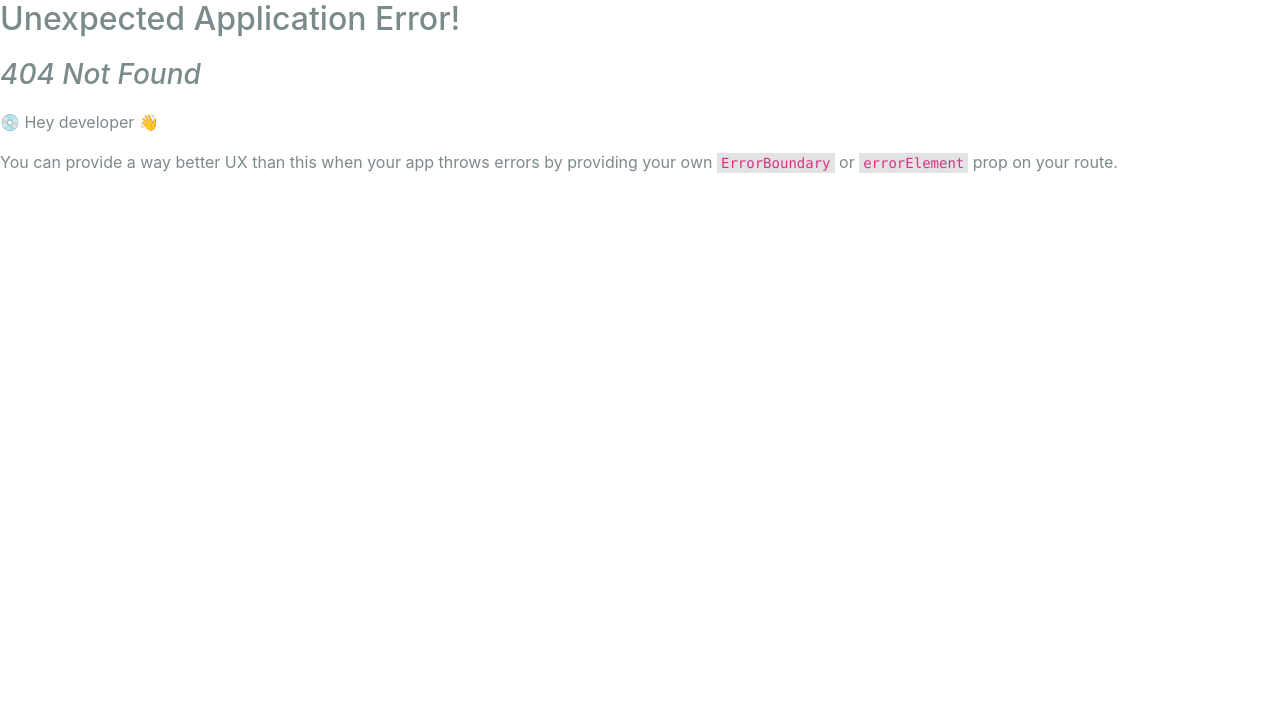
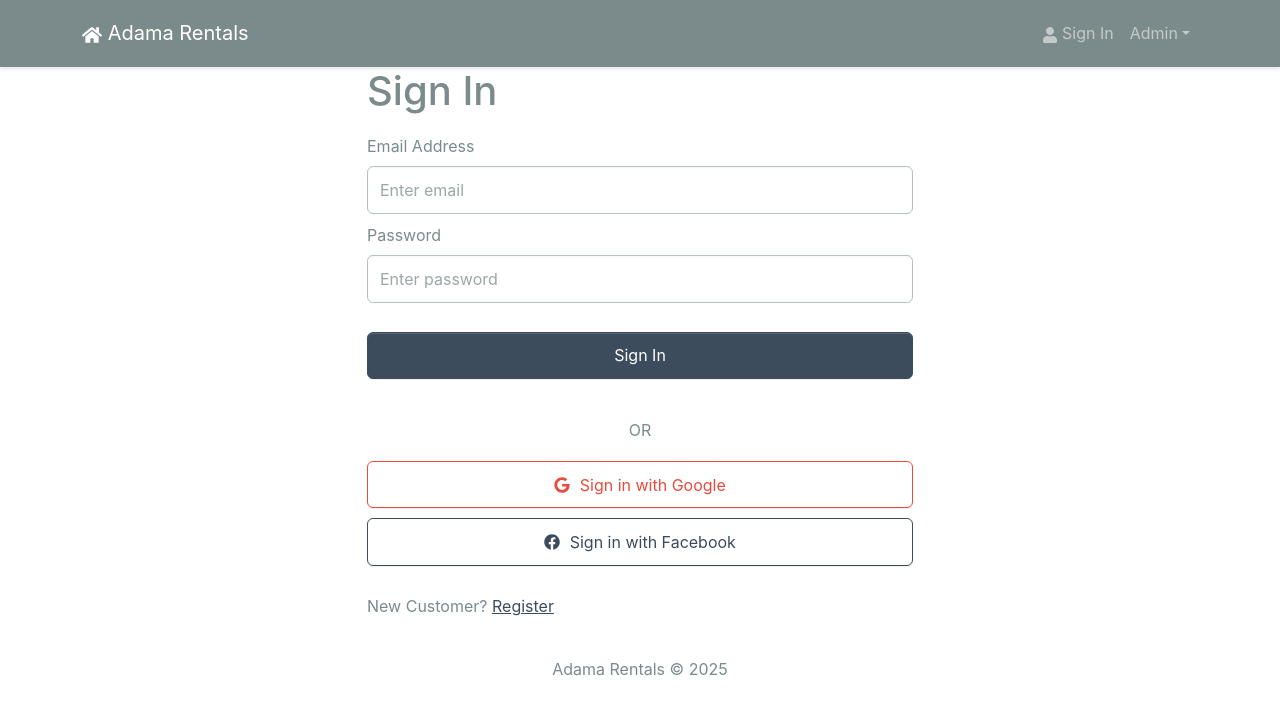
Before and after one commit to Amanbanti/RMS, a React (Create React App) app in the folder frontend/: page /login in a window 1280 px wide. Before the commit this address had no page. Shown: the top 714 px of the page. Built offline with nearby package versions, Linux system fonts and the light colour scheme.

Commit message:
login page UI commit

```diff
--- a/frontend/src/assets/styles/index.css
+++ b/frontend/src/assets/styles/index.css
@@ -48,3 +48,12 @@ code {
 .custom-scrollbar::-webkit-scrollbar-thumb:hover {
   background-color: #555; /* Darker on hover */
 }
+
+
+.divider:after,
+.divider:before {
+  content: "";
+  flex: 1;
+  height: 1px;
+  background: #eee;
+}
--- a/frontend/src/components/Footer.jsx
+++ b/frontend/src/components/Footer.jsx
@@ -6,15 +6,12 @@ const Footer   = () => {
   return (
     <footer>
         <Container>
+            <Row>
+                <Col className='text-center py-3' >
+                    <p> Adama Rentals &copy; {currentYear}</p>
 
-            <Row className="gx-0">
-              <Col
-                md={{ span: 9, offset: 3 }}
-                lg={{ span: 10, offset: 2 }}
-                className="text-center py-3 bg-dark text-white"
-              >
-                <p>&copy; 2024 Your Website. All rights reserved.</p>
-              </Col>
+                </Col>
+
             </Row>
         </Container>
 
--- /dev/null
+++ b/frontend/src/components/FormContainer.jsx
@@ -0,0 +1,17 @@
+import React, { Children } from 'react'
+import {Container ,Row, Col} from 'react-bootstrap'
+
+function FormContainer({children}) {
+  return (
+   <Container>
+    <Row className='justify-content-md-center'>
+        <Col x={12} md={6}>
+                {children}
+        </Col>
+
+    </Row>
+   </Container>
+  )
+}
+
+export default FormContainer
--- a/frontend/src/index.js
+++ b/frontend/src/index.js
@@ -8,20 +8,20 @@ import {
 } from 'react-router-dom'
 // import store from './store';
 // import { Provider } from 'react-redux';
-// import 'bootstrap/dist/css/bootstrap.min.css'
+import 'bootstrap/dist/css/bootstrap.min.css'
 import {HelmetProvider} from 'react-helmet-async'
 import './assets/styles/bootstrap.custom.css';
 import './assets/styles/index.css';
 import App from './App';
 import reportWebVitals from './reportWebVitals';
 import HomeScreen from './screens/HomeScreen';
-
+import LoginScreen from './screens/LoginScreen'
 const router =createBrowserRouter(
   createRoutesFromElements(
     <Route path="/" element={<App/>}>
           <Route index={true} path="/" element={<HomeScreen/>}/>
-          {/* <Route  path="/login" element={<LoginScreen/>}/>
-          <Route  path="/register" element={<RegisterScreen/>}/> */}
+         <Route  path="/login" element={<LoginScreen/>}/>
+           {/* <Route  path="/register" element={<RegisterScreen/>}/> */}
 
 
           {/* <Route path="" element={<PrivateRoute/>}>
--- /dev/null
+++ b/frontend/src/screens/LoginScreen.jsx
@@ -0,0 +1,87 @@
+import { useState } from 'react';
+import { Link } from 'react-router-dom';
+import { Form, Button, Row, Col } from 'react-bootstrap';
+import FormContainer from '../components/FormContainer';
+import { FaGoogle, FaFacebook } from 'react-icons/fa'; // Importing icons
+
+const LoginScreen = () => {
+  const [email, setEmail] = useState('');
+  const [password, setPassword] = useState('');
+
+  const handleGoogleSignIn = () => {
+    console.log('Google Sign-In clicked');
+    // Add Google authentication logic here
+  };
+
+  const handleFacebookSignIn = () => {
+    console.log('Facebook Sign-In clicked');
+    // Add Facebook authentication logic here
+  };
+
+  return (
+    <FormContainer>
+      <h1>Sign In</h1>
+
+      <Form>
+        <Form.Group className='my-2' controlId='email'>
+          <Form.Label>Email Address</Form.Label>
+          <Form.Control
+            type='email'
+            placeholder='Enter email'
+            value={email}
+            onChange={(e) => setEmail(e.target.value)}
+          ></Form.Control>
+        </Form.Group>
+
+        <Form.Group className='my-2' controlId='password'>
+          <Form.Label>Password</Form.Label>
+          <Form.Control
+            type='password'
+            placeholder='Enter password'
+            value={password}
+            onChange={(e) => setPassword(e.target.value)}
+          ></Form.Control>
+        </Form.Group>
+
+        <Button type='submit' variant='primary' className='w-100 my-3'>
+          Sign In
+        </Button>
+      </Form>
+
+      <div className="text-center my-3">
+        <p>OR</p>
+      </div>
+
+      {/* Google Sign-In Button */}
+      <Button
+        variant="outline-danger"
+        className="w-100 my-2 d-flex align-items-center justify-content-center"
+        onClick={handleGoogleSignIn}
+      >
+        <FaGoogle className="me-2" />
+        Sign in with Google
+      </Button>
+
+      {/* Facebook Sign-In Button */}
+      <Button
+        variant="outline-primary"
+        className="w-100 my-2 d-flex align-items-center justify-content-center"
+        onClick={handleFacebookSignIn}
+      >
+        <FaFacebook className="me-2" />
+        Sign in with Facebook
+      </Button>
+
+      <Row className='py-3'>
+        <Col>
+          New Customer?{' '}
+          <Link to={'/register'}>
+            Register
+          </Link>
+        </Col>
+      </Row>
+    </FormContainer>
+  );
+};
+
+export default LoginScreen;
```
